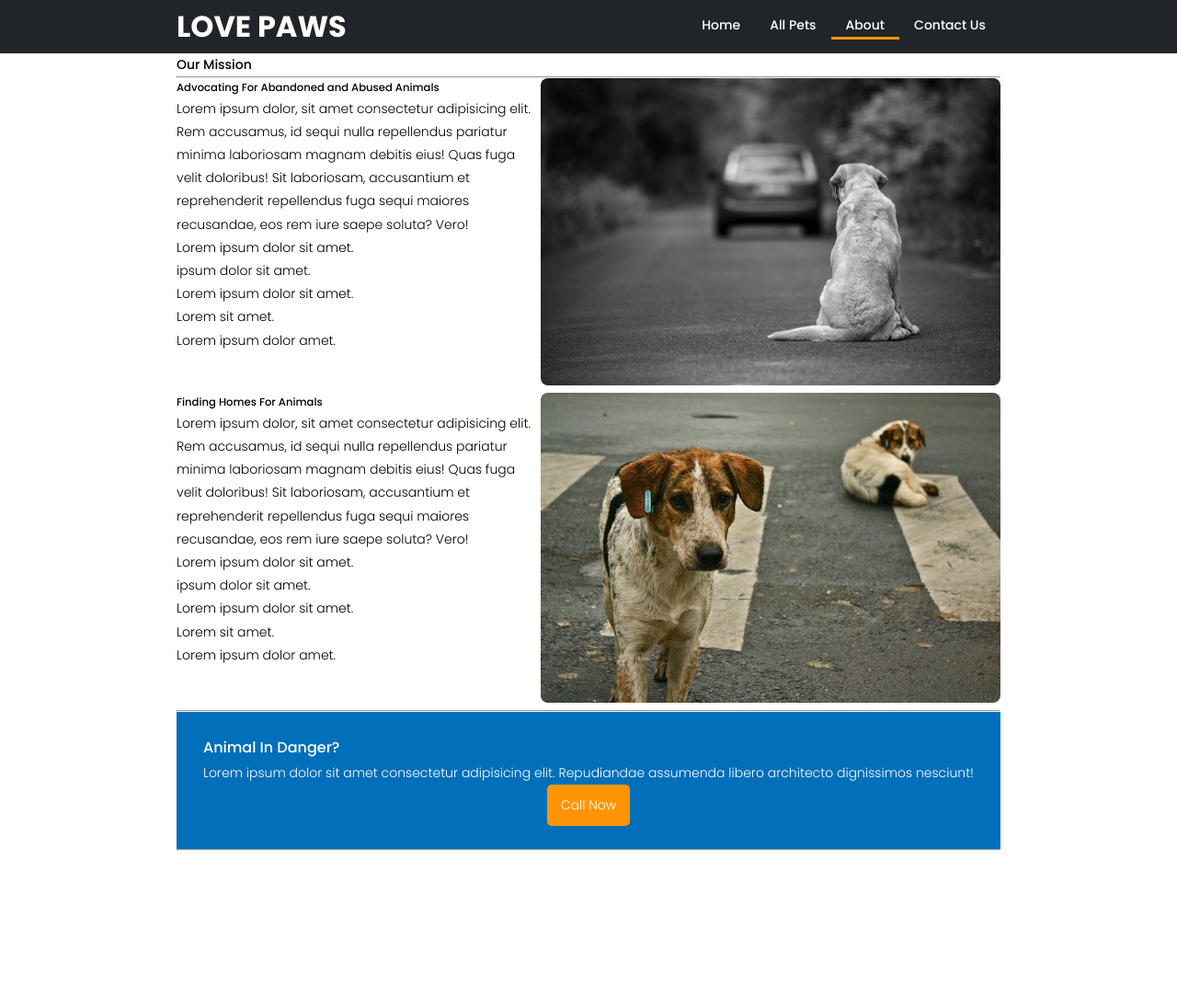
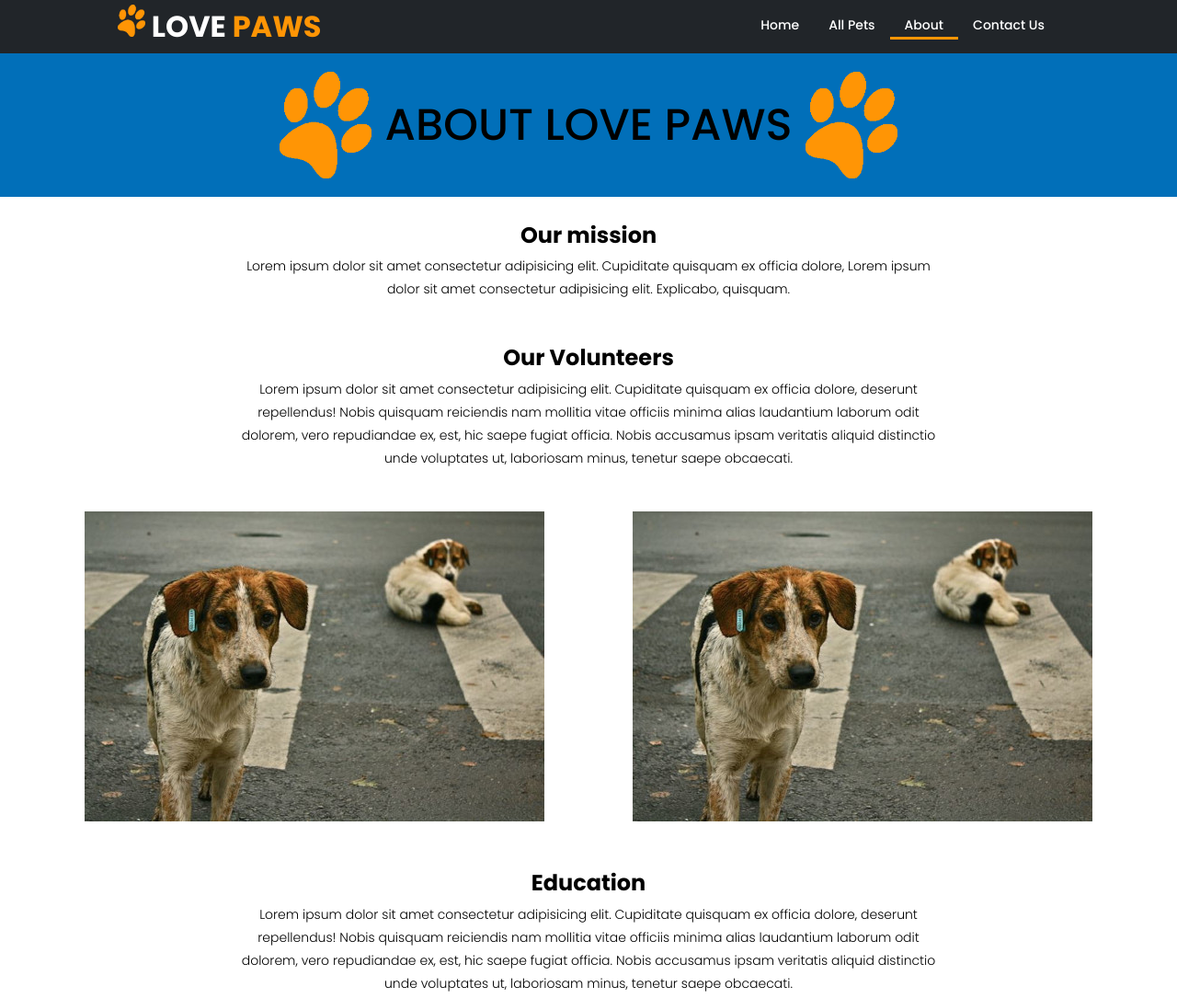
Before and after one commit to j-frilot/Clothing-ecommerce-site, a website: page assets/about.html in a window 1280 px wide. Shown: the top 1085 px of the page at 92% size. Before the commit the page ends 935 px from the top, so only its background shows below. Drawn offline with Linux system fonts and the light colour scheme.

Commit message:
add about info, icon,

```diff
--- a/assets/about.html
+++ b/assets/about.html
@@ -10,12 +10,13 @@
     <!-- /flav/ -->
     <link href="https://fonts.googleapis.com/css2?family=Poppins:wght@300;400;500;700&display=swap" rel="stylesheet">
     <link rel="stylesheet" href="css/style.css">
+    <link rel="shortcut icon" type="image/x-icon" href="/assets/paw-small.ico" />
     <title>About Us</title>
 </head>
 <body>
     <header>
         <nav class="container">
-            <h1 class="nav-logo"><a href="index.html">Love <span class="red">Paws</span> </a></h1>
+            <h1 class="nav-logo"><a href="index.html"><img src="/assets/images/home/paw-small.png" alt="paw logo" class="logo"> Love <span class="accent">Paws</span> </a></h1>
             <ul class=" nav-list ">
                 <li class="nav-link hide-small"><a href="index.html">Home</a></li>
                 <li class="nav-link hide-small"><a href="inventory.html">All Pets</a></li>
@@ -39,45 +40,38 @@
 
     <!------- ////-- ABOUT --//// ------->
 
-    <main class="about-page container">
-        <section class="about">
-            <div class="section-intro">
-                <h4>Our Mission</h4>
+    <main class="about-section">
+        <section>
+            <div class="about-heading">
+                <img src="/assets/images/home/paw-1.png" alt="paw logo" class="paw-logo-lg">
+                <h1>About Love Paws</h1>
+                <img src="/assets/images/home/paw-1.png" alt="paw logo" class="paw-logo-lg">
             </div>
-            <hr>
-            <div class="about">
-                <div class="about-content">
-                    <div class="about-content-left">
-                        <h5>Advocating For Abandoned and Abused Animals</h5>
-                        <p>Lorem ipsum dolor, sit amet consectetur adipisicing elit. Rem accusamus, id sequi nulla repellendus pariatur minima laboriosam magnam debitis eius! Quas fuga velit doloribus! Sit laboriosam, accusantium et reprehenderit repellendus fuga sequi maiores recusandae, eos rem iure saepe soluta? Vero!</p>
-                        <ul class="about-content-list">
-                            <li><a href="#">Lorem ipsum dolor sit amet.</a></li>
-                            <li><a href="#">ipsum dolor sit amet.</a></li>
-                            <li><a href="#">Lorem ipsum dolor sit amet.</a></li>
-                            <li><a href="#">Lorem sit amet.</a></li>
-                            <li><a href="#">Lorem ipsum dolor amet.</a></li>
-                        </ul>
-                    </div>
-                    <div class="about-content-right">
-                        <img src="images/about/abandon.jpg" alt="abandoned dog" class="img about-img">
-                    </div>
+
+        </section>
+        <section>
+            <div class="about-content">
+                <div class="about-content-desc">
+                    <h2>Our mission</h2>
+                    <p>Lorem ipsum dolor sit amet consectetur adipisicing elit. Cupiditate quisquam ex officia dolore, Lorem ipsum dolor sit amet consectetur adipisicing elit. Explicabo, quisquam.</p>
+                </div>
+                <div class="about-content-desc">
+                    <h2>Our Volunteers</h2>
+                    <p>Lorem ipsum dolor sit amet consectetur adipisicing elit. Cupiditate quisquam ex officia dolore, deserunt repellendus! Nobis quisquam reiciendis nam mollitia vitae officiis minima alias laudantium laborum odit dolorem, vero repudiandae ex, est, hic saepe fugiat officia. Nobis accusamus ipsam veritatis aliquid distinctio unde voluptates ut, laboriosam minus, tenetur saepe obcaecati.</p>
+                </div>
+                <div class="about-content-media">
+                    <img src="/assets/images/about/about-2.jpg" alt="" class="about-img">
+                    <img src="/assets/images/about/about-2.jpg" alt="" class="about-img">
+                </div>
+                <div class="about-content-desc">
+                    <h2>Education</h2>
+                    <p>Lorem ipsum dolor sit amet consectetur adipisicing elit. Cupiditate quisquam ex officia dolore, deserunt repellendus! Nobis quisquam reiciendis nam mollitia vitae officiis minima alias laudantium laborum odit dolorem, vero repudiandae ex, est, hic saepe fugiat officia. Nobis accusamus ipsam veritatis aliquid distinctio unde voluptates ut, laboriosam minus, tenetur saepe obcaecati.</p>
+                </div>
+                <div class="about-content-media">
+                    <img src="/assets/images/about/about-2.jpg" alt="" class="about-img">
+                    <img src="/assets/images/about/about-2.jpg" alt="" class="about-img">
                 </div>
 
-                <div class="about-content">
-                    <div class="about-content-left">
-                        <h5>Finding Homes For Animals</h5>
-                        <p>Lorem ipsum dolor, sit amet consectetur adipisicing elit. Rem accusamus, id sequi nulla repellendus pariatur minima laboriosam magnam debitis eius! Quas fuga velit doloribus! Sit laboriosam, accusantium et reprehenderit repellendus fuga sequi maiores recusandae, eos rem iure saepe soluta? Vero!</p>
-                        <ul class="about-content-list">
-                            <li><a href="#">Lorem ipsum dolor sit amet.</a></li>
-                            <li><a href="#">ipsum dolor sit amet.</a></li>
-                            <li><a href="#">Lorem ipsum dolor sit amet.</a></li>
-                            <li><a href="#">Lorem sit amet.</a></li>
-                            <li><a href="#">Lorem ipsum dolor amet.</a></li>
-                        </ul>
-                    </div>
-                <div class="about-content-right">
-                    <img src="images/about/abandon-2.jpg" alt="abandoned dogs" class="img about-img">
-                </div>
             </div>
             <hr>
 
--- a/scss/style.scss
+++ b/scss/style.scss
@@ -2,6 +2,7 @@
 
 $lightbg: #016fb9;
 $darkbg: #212529;
+
 $accent: #ff9505;
 $fontone: #0000ff;
 $fonttwo:#fff;
@@ -20,7 +21,7 @@ body{
 }
 
 .container {
-width: 70%;
+width: 80%;
 margin: auto;
 }
 
@@ -77,6 +78,9 @@ header{
             font-weight: bold;
             font-size: 2rem;
             text-transform: uppercase;
+            .logo{
+                width:30px;
+            }
             .accent {
                 color:$accent;
             }
@@ -150,9 +154,8 @@ header{
 /* --------PRODUCTS---------- */
 
 .products {
-    padding-top: 20px;
-    background-color:$darkbg;
-    color: $fonttwo;
+    padding: 20px 0;
+    background-color: #fff;
     .section-intro {
         display: flex;
         justify-content: space-between;
@@ -224,30 +227,73 @@ footer{
 }
 
 .find {
+    img{
+        width: 100px;
+    };
     display: flex;
     flex-wrap: wrap;
     justify-content: space-evenly;
+    align-items: center;
     background-color: $lightbg;
     padding: 30px 0;
-  }
+    text-align: center;
+    h2 {
+        font-size: 2.5rem;
+        font-weight: 500;
+    }
+    h3 {
+        font-size: 1.5rem;
+    }
+}
 
-  .find h2 {
-    font-size: 2rem;
-    font-weight: 500;
-  }
 
-  .find h3 {
-    font-size: 1.5rem;
-  }
+
 
 /* --------ABOUT CONTENT---------- */
 
+.about-section{
+    .about-heading{
+        padding: 20px 0;
+        display: flex;
+        justify-content: center;
+        align-items: center;
+        background-color: $lightbg;
+        h1{
+            text-transform: uppercase;
+            font-weight: 500;
+            font-size: 3rem;
+            margin: 0 15px;
+        }
+        img{
+            width:100px;
+        }
+    }
 
 
-.about-content{
-    display: flex;
+    .about-content{
+        &-desc{
+            text-align: center;
+            margin: auto;
+            width: 60%;
+            padding: 20px 0;
+        }
+        &-media{
+            display: flex;
+            flex-wrap: wrap;
+            justify-content: space-evenly;
+            align-items: center;
+            padding: 20px 0;
+
+            .about-img{
+                max-width: 100%;
+                padding: 5px;
+            }
+        }
+    }
 
 }
 
 
+/* ------------------------------------- */
+
   @import "media";
```
Also changed, not shown: assets/contact.html (+2 -1 lines), assets/index.html (+2 -1 lines), assets/inventory.html (+10 -2 lines), assets/css/style.css, assets/images/about/a.jpg (deleted), assets/images/about/abandon.jpg (deleted), assets/images/about/about-2.jpg (renamed from assets/images/about/abandon-2.jpg), assets/images/home/paw-1.png (added), assets/images/home/paw-small.png (added), assets/paw-small.ico (added).
